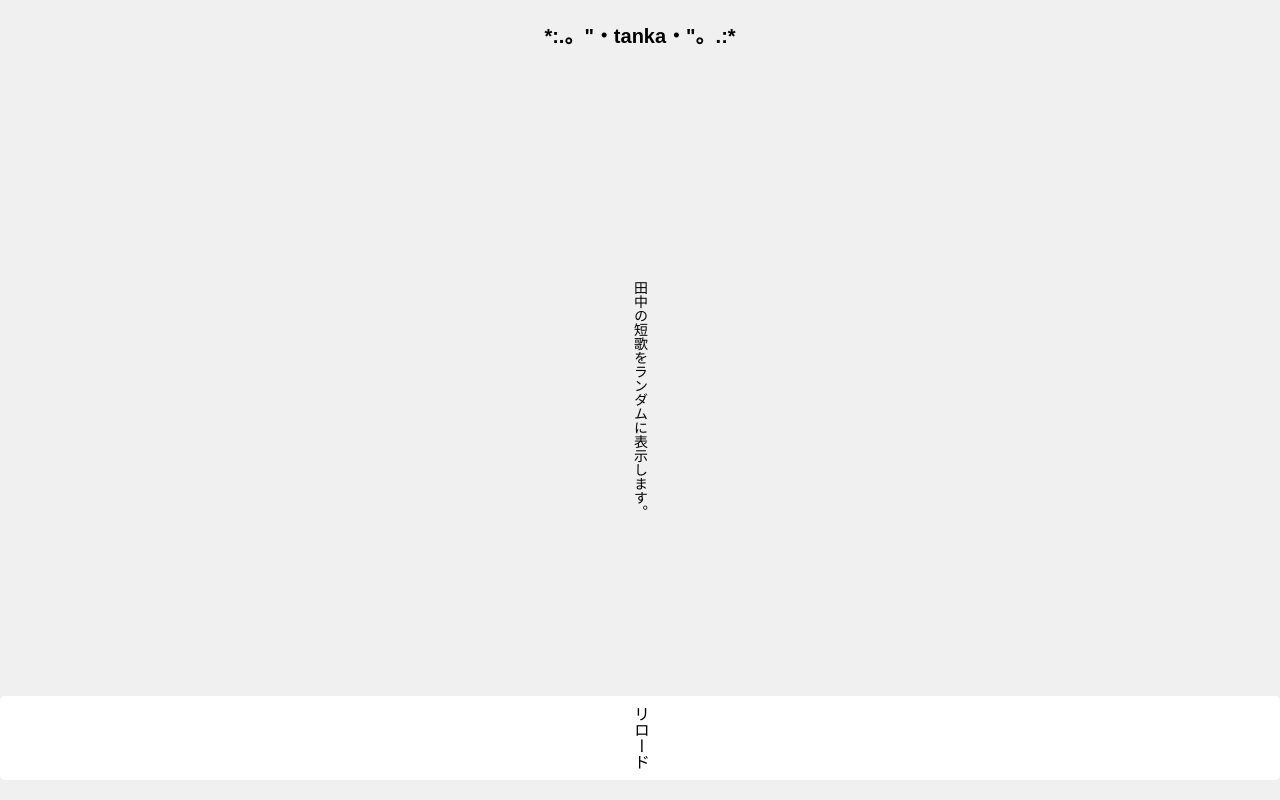
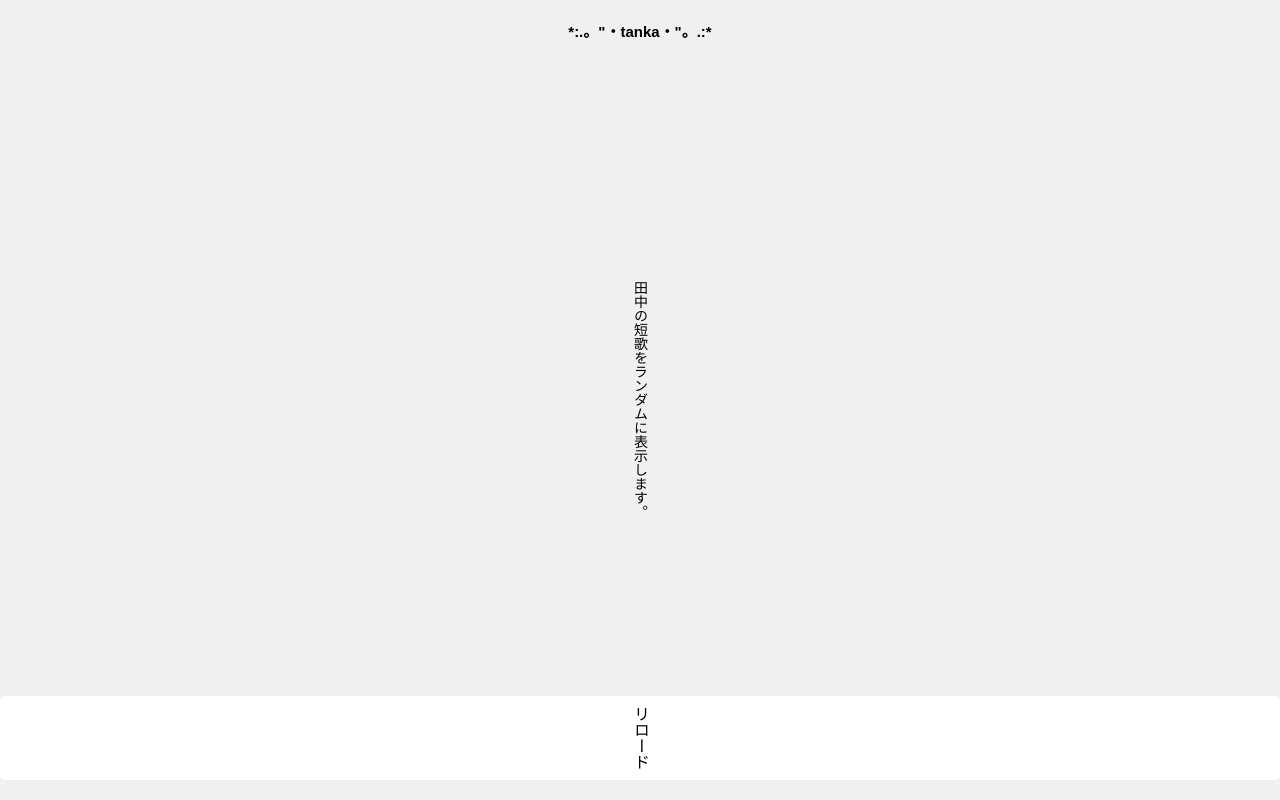
Before and after one commit to kylie270/random-text-site, a plain HTML site: page index.html in a window 1280 px wide. Drawn offline with Linux system fonts and the light colour scheme.

Commit message:
Add files via upload

```diff
--- a/styles.css
+++ b/styles.css
@@ -28,7 +28,7 @@ body {
 
 h1 {
     margin: 0;
-    font-size: 20px; /* 見出しのフォントサイズを設定 */
+    font-size: 15px; /* 見出しのフォントサイズを設定 */
     position: fixed;
     top: 20px; /* 上からの位置を設定 */
     left: 50%;
```
